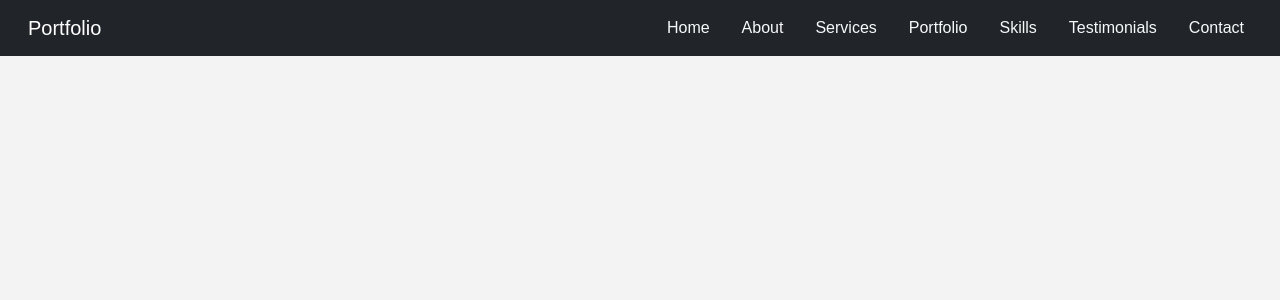
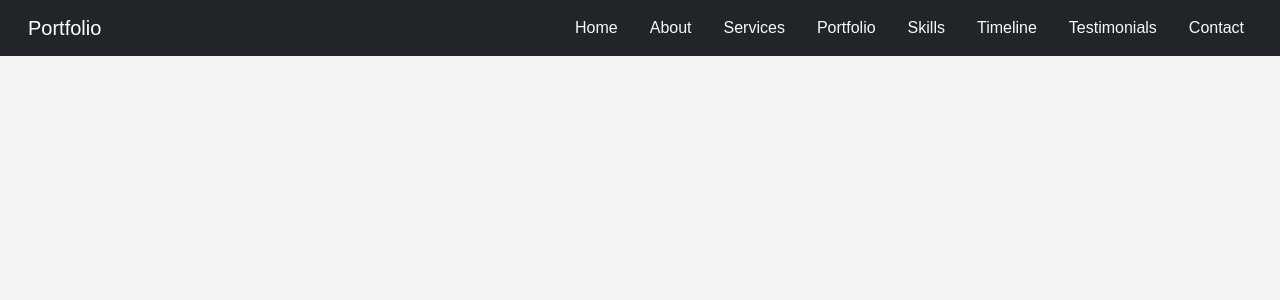
Before and after one commit to junaidsyed-1/assignments, a React (Vite) app: page / in a window 1280 px wide. Shown: the top 300 px of the page. Built offline with nearby package versions, Linux system fonts and the light colour scheme; no server answers; the HTML template or start-up script is replaced by a standard one.

Commit message:
Completed

```diff
--- a/src/components/Header.jsx
+++ b/src/components/Header.jsx
@@ -52,6 +52,11 @@
               </Link>
             </li>
             <li className="nav-item">
+              <Link className="nav-link text-light" to="#timeline">
+                Timeline
+              </Link>
+            </li>
+            <li className="nav-item">
               <Link className="nav-link text-light" to="#testimonials">
                 Testimonials
               </Link>
```
